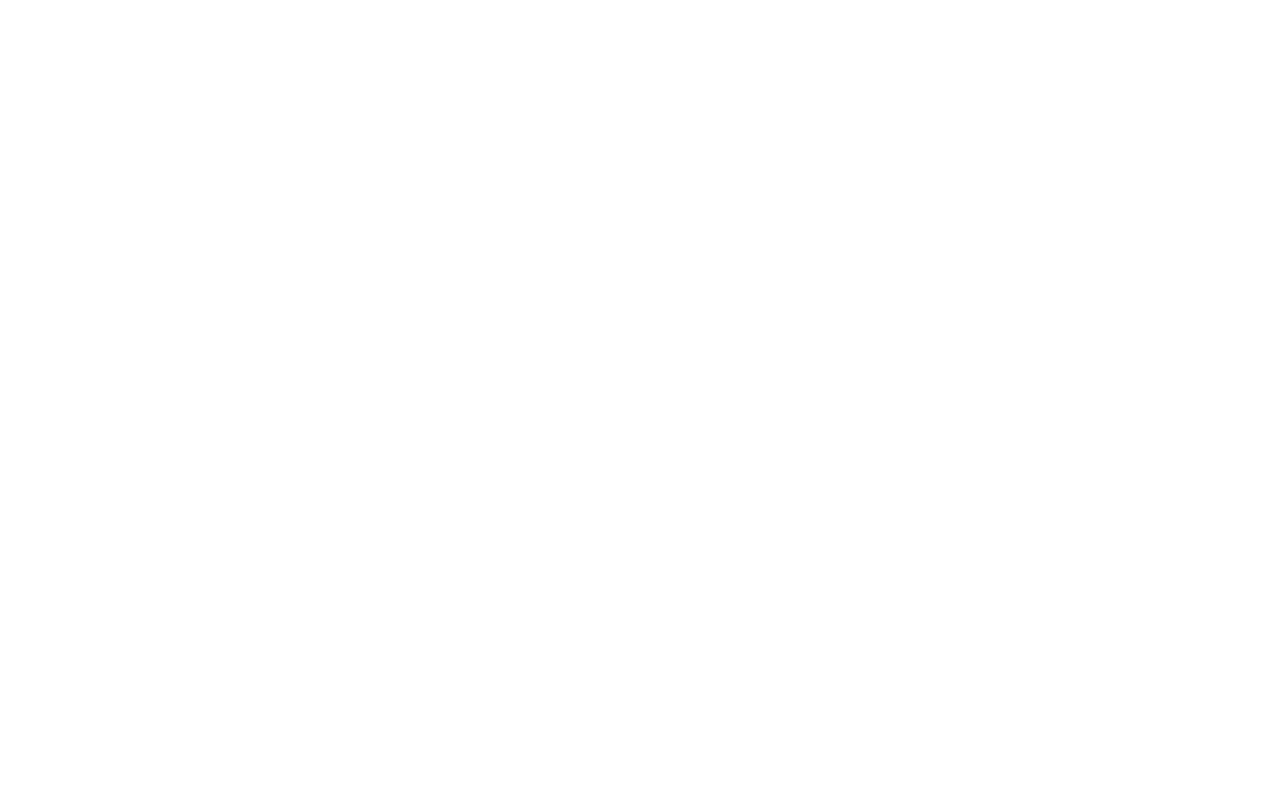
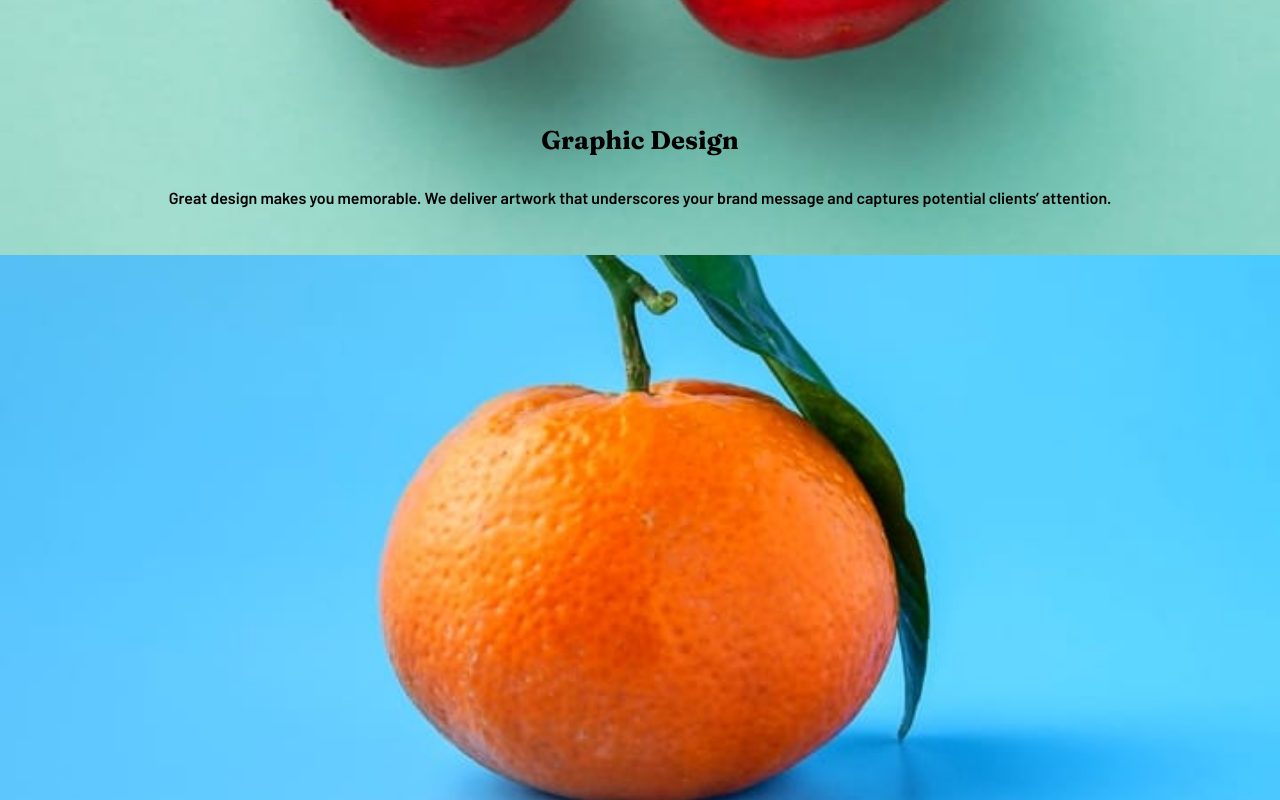
Before and after one commit to sharathkrml/sunnyside-landing, a React (Create React App) app: page / in a window 1280 px wide. Shown: the part 4300-5100 px from the top of the page. Before the commit the page ends 3835 px from the top, so only its background shows below. Built offline with nearby package versions, Linux system fonts and the light colour scheme; the HTML template or start-up script is replaced by a standard one.

Commit message:
added ImageText Component

```diff
--- a/src/App.css
+++ b/src/App.css
@@ -13,6 +13,7 @@
   --fs-logo: 1.5rem;
   --fs-menu: 0.9rem;
   --fs-text-head:2rem;
+  --fs-img-text-head:1.6rem;
   --line-height-text:1.5rem;
   --body-head-font: "Fraunces", serif;
 }
--- a/src/App.js
+++ b/src/App.js
@@ -4,9 +4,12 @@
 import bottomArrow from "./assets/images/icon-arrow-down.svg";
 import eggImg from "./assets/images/desktop/image-transform.jpg";
 import standOut from "./assets/images/desktop/image-stand-out.jpg";
+import graphicDes from "./assets/images/desktop/image-graphic-design.jpg";
+import photoGraphy from "./assets/images/desktop/image-photography.jpg";
 
 import ImageOnly from "./components/ImageOnly";
 import TextOnly from "./components/TextOnly";
+import ImageText from "./components/ImageText";
 
 function App() {
   const [nav, setNav] = useState(false);
@@ -64,6 +67,17 @@
           head="Stand out to the right audience"
           body="Using a collaborative formula of designers, researchers, photographers, videographers, and copywriters, we’ll build and extend your brand in digital places."
         />
+        <ImageText
+          img={graphicDes}
+          head="Graphic Design"
+          body="Great design makes you memorable. We deliver artwork that underscores
+        your brand message and captures potential clients’ attention."
+        />
+        <ImageText
+          img={photoGraphy}
+          head="Photography"
+          body=" Increase your credibility by getting the most stunning, high-quality photos that improve your business image."
+        />
       </div>
     </div>
   );
--- /dev/null
+++ b/src/components/ImageText.css
@@ -0,0 +1,18 @@
+.image-text {
+  width: 100%;
+  min-height: 90vh;
+  text-align: center;
+  background-size: cover;
+  background-position: top;
+  display: flex;
+  flex-direction: column;
+  justify-content: flex-end;
+}
+.img-text-head{
+    font-family: var(--body-head-font);
+    font-size: var(--fs-img-text-head);
+}
+.img-text-body{
+    margin: 2rem auto 3rem auto;
+    max-width: 80%;
+}
--- /dev/null
+++ b/src/components/ImageText.js
@@ -0,0 +1,15 @@
+import React from "react";
+import "./ImageText.css";
+function ImageText(props) {
+  return (
+    <div
+      style={{ backgroundImage: `url(${props.img})` }}
+      className="image-text"
+    >
+      <div className="img-text-head">{props.head}</div>
+      <div className="img-text-body">{props.body}</div>
+    </div>
+  );
+}
+
+export default ImageText;
```
